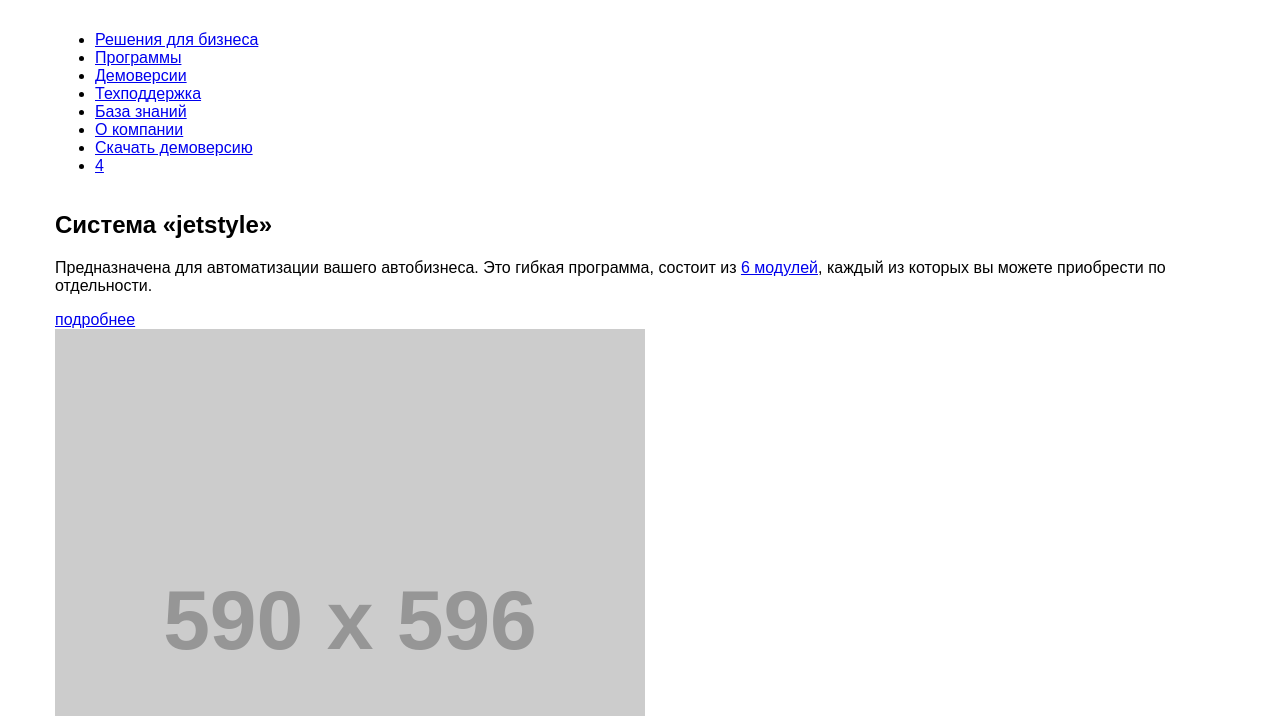
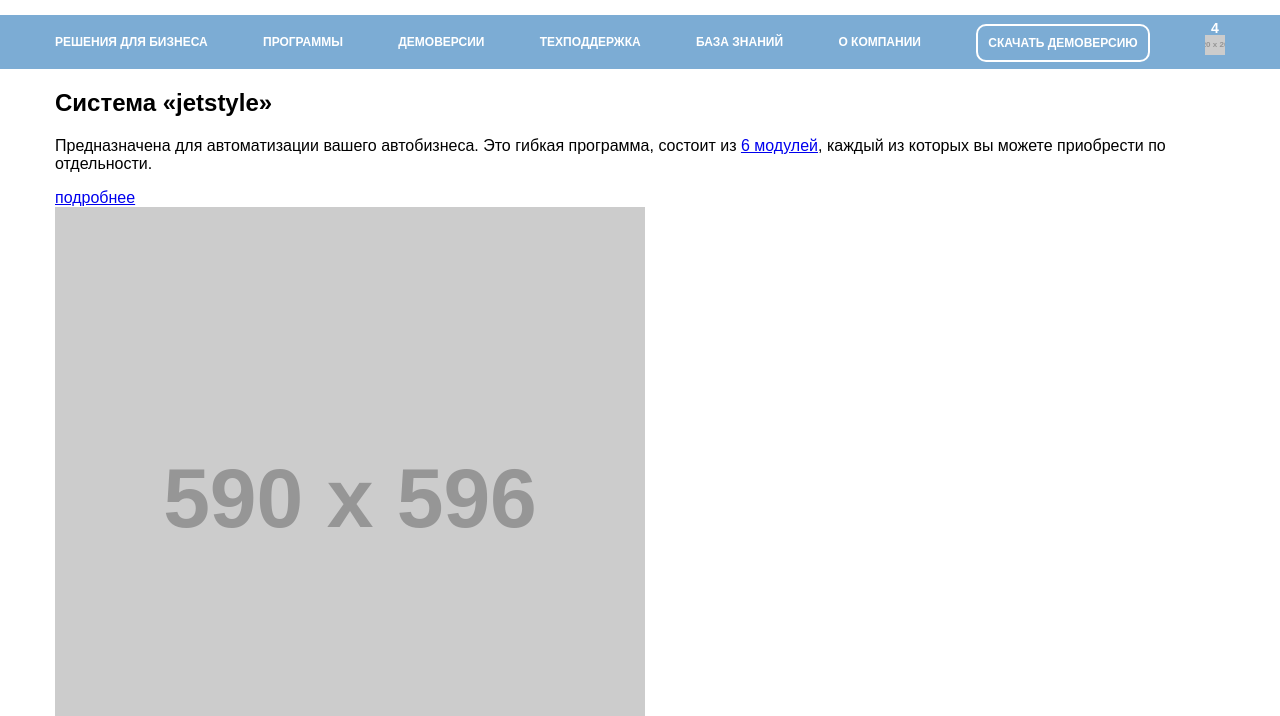
Before and after one commit to Krawing/jetstyle, a plain HTML site: page index.html in a window 1280 px wide. Shown: the part 84-800 px from the top of the page. Drawn offline with Linux system fonts and the light colour scheme; placeholder pictures from the web are drawn by us.

Commit message:
navigation makeup

```diff
--- a/css/main.scss
+++ b/css/main.scss
@@ -8,7 +8,11 @@
 
 $font__contacts-light: #4d4d4d;
 $font__contacts-dark: #464646;
+$font__nav-white: #fff;
 $contacts-dotted: #e8e8e8;
+
+$bg_nav: #7cacd4;
+
 
 .wrapper {
 	width: 1170px;
@@ -72,6 +76,60 @@
 	}
 }
 
+.navigation {
+	background: $bg_nav;
+	&__list {
+		padding: 0;
+		margin: 0;
+		display: -webkit-flex;
+		display: -moz-flex;
+		display: -ms-flex;
+		display: -o-flex;
+		display: flex;
+		justify-content: space-between;
+	}
+	&__item {
+		list-style: none;
+	}
+	&__link {
+		display: block;
+		padding-top: 20px;
+		padding-bottom: 20px;
+		font-size: 12px;
+		font-weight: bold;
+		color: $font__nav_white;
+		text: {
+			decoration: none;
+			transform: uppercase;
+		}
+		&_wrap {
+			margin-top: 9px;
+			padding: 10px;
+			border: 2px solid $font__nav_white;
+			border-radius: 10px;
+		}
+	}
+}
+
+.cart {
+	margin-top: 20px;
+	position: relative;
+	width: 20px;
+	height: 20px;
+	background: url("//placehold.it/20");
+	&__count {
+		top: -15px;
+		left: 0;
+		right: 0;
+		position: absolute;
+		width: 20px;
+		font-size: 14px;
+		font-weight: bold;
+		text-align: center;
+		color: $font__nav-white;
+	}
+}
+
 /*==================================
 =            responsive            =
 ==================================*/
--- a/index.html
+++ b/index.html
@@ -37,20 +37,20 @@
 
     <nav class="navigation">
       <div class="wrapper">
-        <ul>
-          <li><a href="#">Решения для бизнеса</a></li>
-          <li><a href="#">Программы</a></li>
-          <li><a href="#">Демоверсии</a></li>
-          <li><a href="#">Техподдержка</a></li>
-          <li><a href="#">База знаний</a></li>
-          <li><a href="#">О компании</a></li>
-          <li><a href="#">Cкачать демоверсию</a></li>
-          <li>
-          <a href="#">
-            <div class="cart">
-              <span class="cart__count">4</span>
-            </div>
-          </a>
+        <ul class="navigation__list">
+          <li class="navigation__item"><a class="navigation__link" href="#">Решения для бизнеса</a></li>
+          <li class="navigation__item"><a class="navigation__link" href="#">Программы</a></li>
+          <li class="navigation__item"><a class="navigation__link" href="#">Демоверсии</a></li>
+          <li class="navigation__item"><a class="navigation__link" href="#">Техподдержка</a></li>
+          <li class="navigation__item"><a class="navigation__link" href="#">База знаний</a></li>
+          <li class="navigation__item"><a class="navigation__link" href="#">О компании</a></li>
+          <li class="navigation__item"><a class="navigation__link navigation__link_wrap" href="#">Cкачать демоверсию</a></li>
+          <li class="navigation__item">
+            <a href="#">
+              <div class="cart">
+                <span class="cart__count">4</span>
+              </div>
+            </a>
           </li>
         </ul>
       </div>
```
Also changed, not shown: css/main.css.
